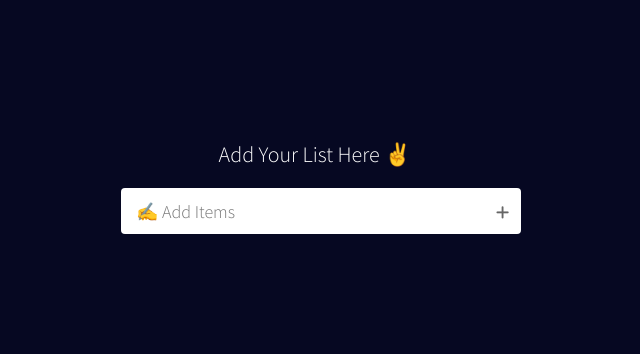
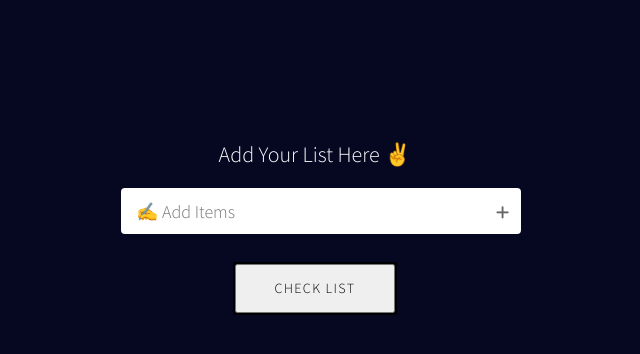
Before and after one commit to ankitt01/todo-redux, a React (Create React App) app: page / in a window 1280 px wide. Shown: the top 354 px of the page, without its empty margins (325-965 px from the left). Built offline with nearby package versions, Linux system fonts and the light colour scheme.

Commit message:
implemented remove all todos

```diff
--- a/src/components/Todo.jsx
+++ b/src/components/Todo.jsx
@@ -34,6 +34,9 @@ export const Todo = () => {
                         }
 
                     </div>
+                    <div className="removeItems">
+                        <button className="btn effect04" data-sm-link-text="Remove All" onClick={() => dispatch(removeTodo())}><span>Check List</span></button>
+                    </div>
                 </div>
                 </div>
         </div>
--- a/src/components/todo.css
+++ b/src/components/todo.css
@@ -152,10 +152,6 @@ input:focus {
     margin-left: -3.5rem;
 }
 
-
-/*  Please Subscribe to ThapaTechnical Youtube Channel
-/* Click Here: https://www.youtube.com/thapatechnical  */
-
 .eachItem:hover .fa-trash-alt {
     color: rgb(214, 47, 61);
 }
--- a/src/reducers/todoReducers.js
+++ b/src/reducers/todoReducers.js
@@ -15,6 +15,8 @@ const todoReducers = (state = initialData, action) => {
         case "DELETE_TODO":
             const newList = state.list.filter(ele => ele.id != action.id)
             return {...state, list: newList }
+        case "REMOVE_TODO":
+            return {...state, list: [] }
         default:
             return state
     }
```
